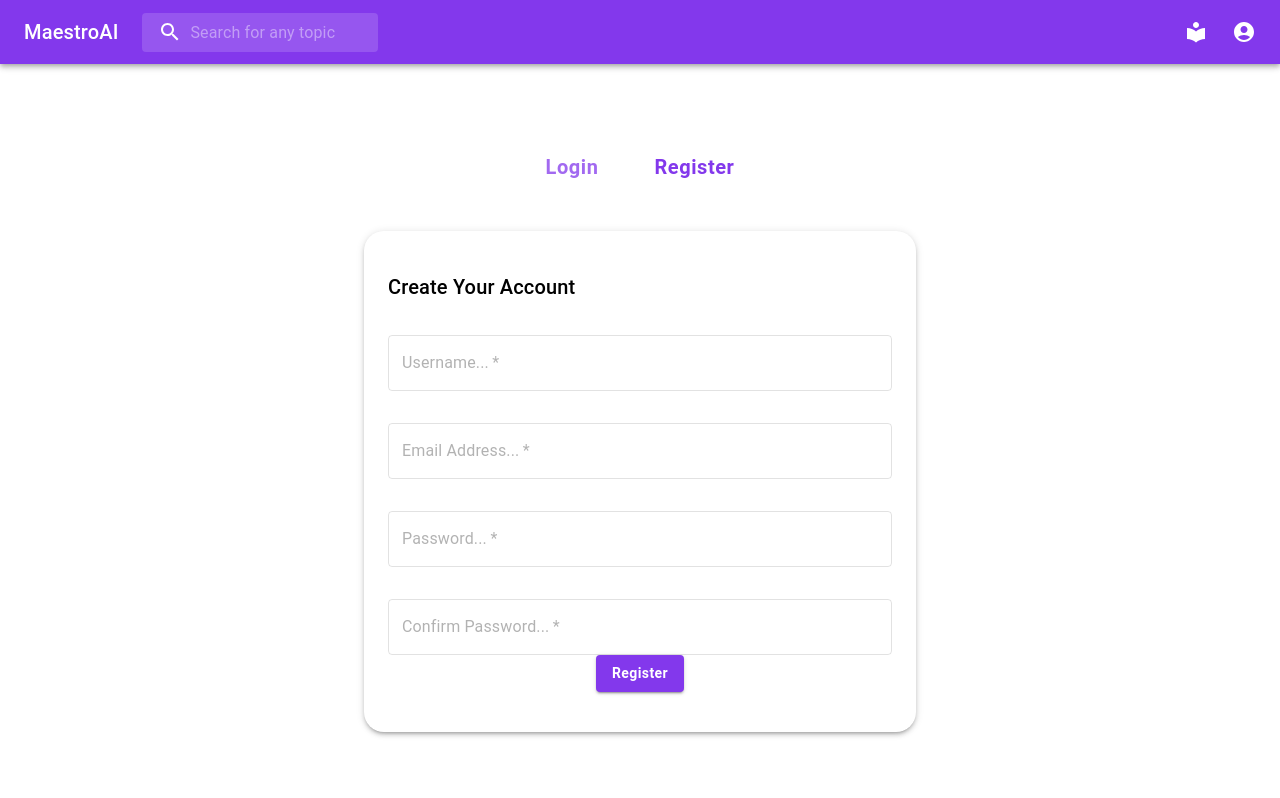
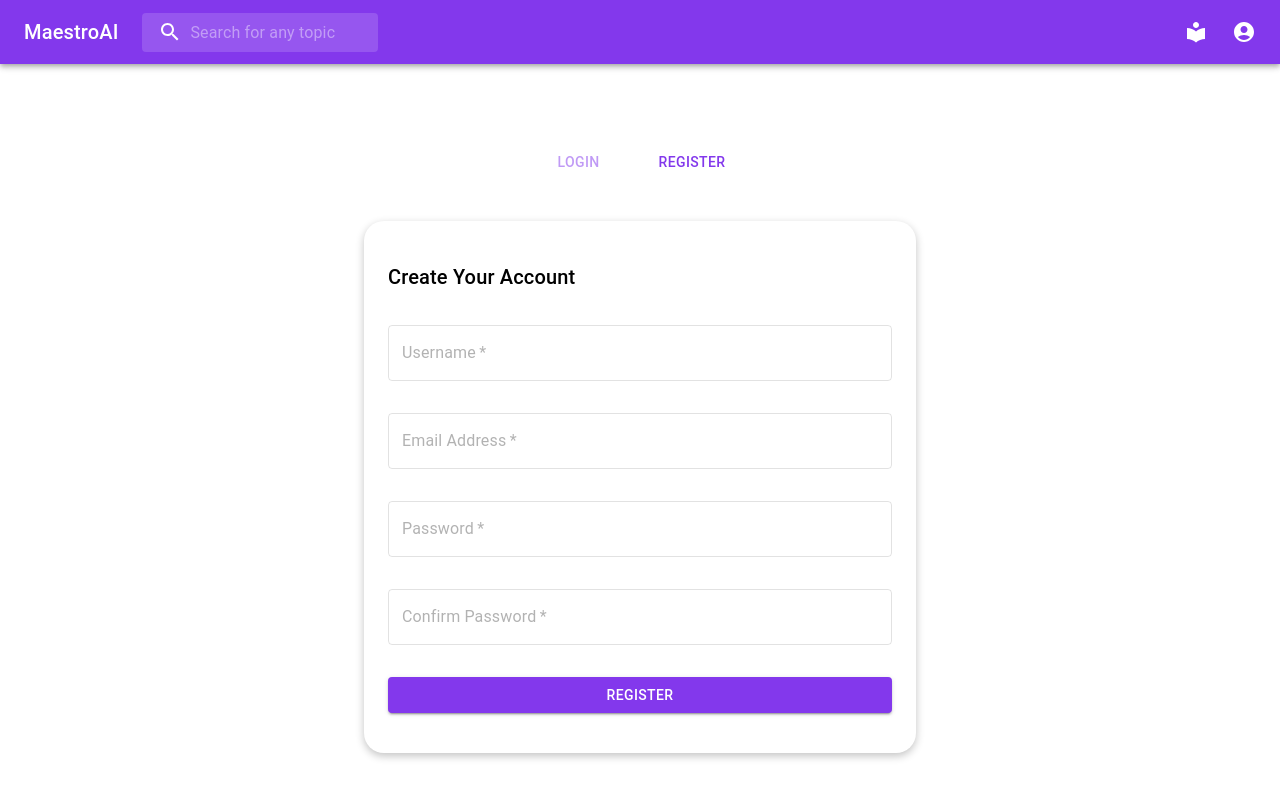
Before and after one commit to KushRabadia/maestro, a Next.js app: page /register in a window 1280 px wide. Built offline with nearby package versions, Linux system fonts and the light colour scheme.

Commit message:
styling class changes

```diff
--- a/pages/register.tsx
+++ b/pages/register.tsx
@@ -9,97 +9,65 @@
 	return (
 		<Layout>
 			<Container maxWidth="sm">
-				<Box
-					sx={{
-						display: 'flex',
-						flexDirection: 'row',
-						position: 'relative',
-						marginTop: 10,
-						justifyContent: 'center',
-						maxWidth: 'auto',
-						fontSize: 20,
-						gap: 5,
-					}}
-				>
+				<Box className={'register_boxLayout'}>
 					<Link href="/login">
 						<Button
+							className={'register_pageButton'}
 							sx={{
-								fontSize: 20,
-								textTransform: 'none',
-								fontWeight: 'bold',
-								opacity: 0.75,
+								opacity: 0.5,
 							}}
 						>
 							Login
 						</Button>
 					</Link>
 					<Link href="/register">
-						<Button
-							sx={{
-								fontSize: 20,
-								textTransform: 'none',
-								fontWeight: 'bold',
-							}}
-						>
+						<Button className={'register_pageButton'}>
 							Register
 						</Button>
 					</Link>
 				</Box>
 
-				<Container
-					maxWidth="sm"
-					sx={{
-						marginTop: 5,
-						boxShadow: 3,
-						borderRadius: 5,
-						padding: 5,
-						display: 'flex',
-						flexDirection: 'column',
-					}}
-				>
+				<Container maxWidth="sm" className="register_containerLayout">
 					<Stack gap={4}>
-						<Typography variant="h6">Create Your Account</Typography>
+						<Typography variant="h6">
+							Create Your Account
+						</Typography>
 						<TextField
 							id="standard-basic"
-							label="Username..."
+							label="Username"
 							variant="outlined"
 							required
-							sx={{ borderRadius: 0, opacity: 0.5 }}
+							className="register_textField"
 						/>
 						<TextField
 							id="standard-basic"
-							label="Email Address..."
+							label="Email Address"
 							variant="outlined"
 							required
-							sx={{ borderRadius: 0, opacity: 0.5 }}
+							className="register_textField"
 						/>
 						<TextField
 							id="standard-basic"
-							label="Password..."
+							label="Password"
 							variant="outlined"
 							required
-							sx={{ borderRadius: 0, opacity: 0.5 }}
+							className="register_textField"
 						/>
 						<TextField
 							id="standard-basic"
-							label="Confirm Password..."
+							label="Confirm Password"
 							variant="outlined"
 							required
-							sx={{ borderRadius: 0, opacity: 0.5 }}
+							className="register_textField"
 						/>
+
+						<Button
+							variant="contained"
+							className="register_dataButton"
+						>
+							Register
+						</Button>
 					</Stack>
-
-					<Button
-						variant="contained"
-						sx={{
-							textTransform: 'none',
-							fontWeight: 'bold',
-							display: 'block',
-							margin: '0 auto',
-						}}
-					>
-						Register
-					</Button>
 				</Container>
 			</Container>
 		</Layout>
--- a/styles/global.css
+++ b/styles/global.css
@@ -82,3 +82,40 @@
     padding: 5px;
     border-bottom: 1px solid black;
 }
+
+.register_boxLayout {
+    display: flex;
+    flex-direction: row;
+    margin-top: 80px;
+    justify-content: center;
+    font-size: 20px;
+    gap: 40px;
+}
+
+.register_pageButton {
+    font-size: 20px;
+    text-transform: none;
+    font-weight: bold;
+    color: black;
+}
+
+.register_containerLayout{
+    margin-top: 40px;
+    box-shadow: rgba(0, 0, 0, 0.24) 0px 3px 8px;/* Here, I added some values for box-shadow like horizontal offset, vertical offset, and blur radius, and a color. You can adjust them as needed. */
+    border-radius: 20px;
+    padding: 40px 24px;
+    display: flex;
+    flex-direction: column;
+}
+
+.register_dataButton {
+    text-transform: none;
+    font-weight: bold;
+    display: block;
+    margin: 0 auto;
+}
+
+.register_textField {
+    border-radius: 0;
+    opacity: 0.5;
+}
```
Also changed, not shown: pages/login.tsx (+10 -46 lines).
